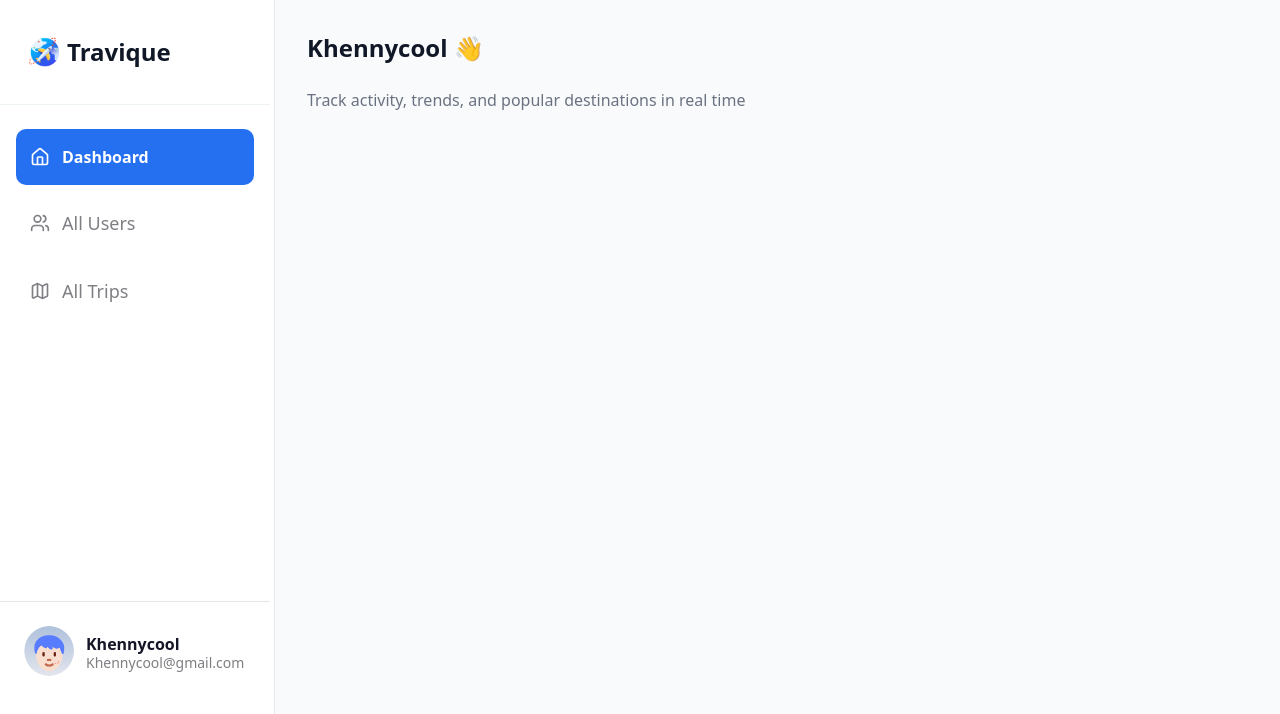
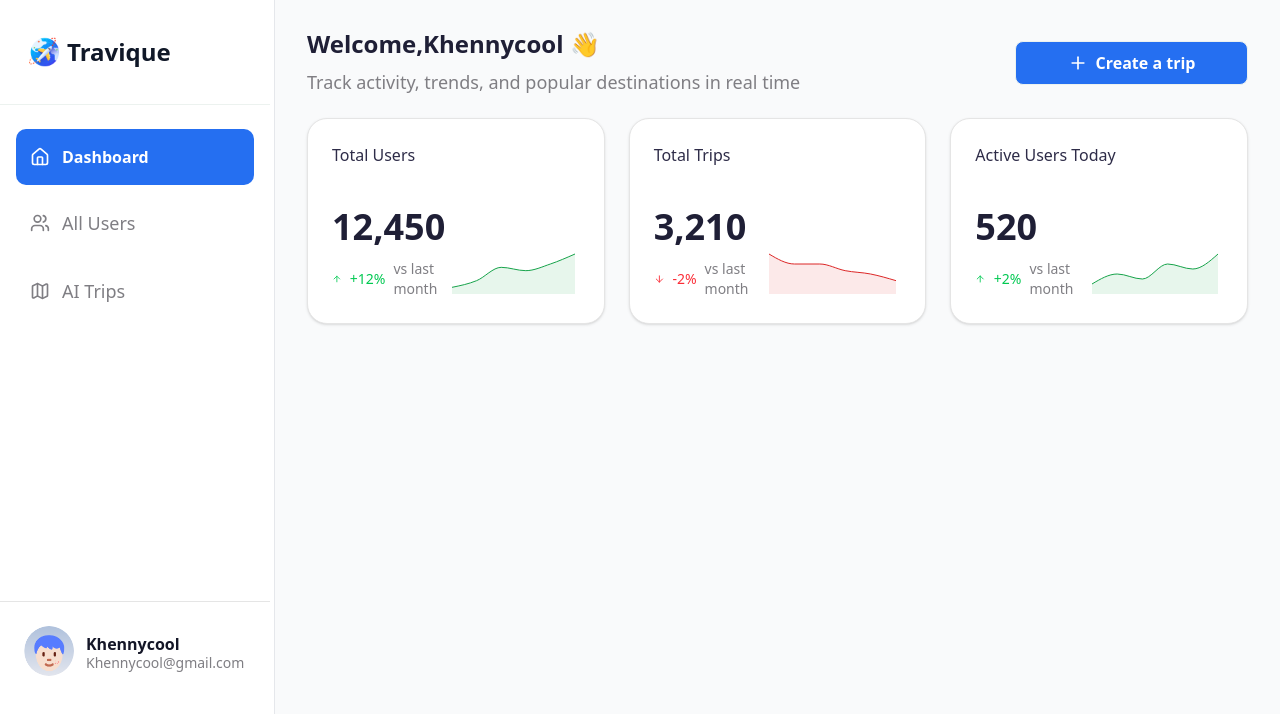
Before and after one commit to Kolawole-kehinde/Travique, a Next.js app: page /dashboard in a window 1280 px wide. Shown: the top 714 px of the page. Built offline with nearby package versions, Linux system fonts and the light colour scheme.

Commit message:
add: dashboard stats card

```diff
--- a/app/(dashboard)/dashboard/page.tsx
+++ b/app/(dashboard)/dashboard/page.tsx
@@ -1,8 +1,18 @@
-export default function DashboardPage({}) {
+import DashboardHeader from "@/features/dashboard/DashboardHeader";
+import DashbordComponents from "@/features/dashboard/DashbordComponents";
+
+export default function DashboardPage({ }) {
   return (
-    <div className="space-y-6">
-      <h1 className="text-2xl font-bold">Khennycool 👋</h1>
-      <p className="text-gray-500">Track activity, trends, and popular destinations in real time</p>
-    </div>
+     <main className="">
+         <DashboardHeader
+      title="Welcome,Khennycool 👋"
+      description="Track activity, trends, and popular destinations in real time"
+      showButton
+      buttonLabel="Create a trip"
+      // onButtonClick={() => console.log("Create trip clicked")}
+    />
+    <DashbordComponents/>
+     </main>
+
   );
 }
--- a/app/(dashboard)/dashboard/trips/page.tsx
+++ b/app/(dashboard)/dashboard/trips/page.tsx
@@ -1,10 +1,15 @@
+import DashboardHeader from '@/features/dashboard/DashboardHeader'
 import React from 'react'
 
 const page = () => {
   return (
-    <div>
-      <h1>All Trips</h1>
-    </div>
+    <DashboardHeader
+      title="Add new Trips"
+      description="View and generate AI travel plans"
+      showButton
+      buttonLabel="Create a trip"
+
+    />
   )
 }
 
--- a/app/(dashboard)/dashboard/users/page.tsx
+++ b/app/(dashboard)/dashboard/users/page.tsx
@@ -1,10 +1,15 @@
+import DashboardHeader from '@/features/dashboard/DashboardHeader'
 import React from 'react'
 
 const page = () => {
   return (
-    <div>
-      <h1> All Users</h1>
-    </div>
+    <DashboardHeader
+      title="Manage Users"
+      description="Filter, sort, and access detailed user profiles"
+      showButton
+      buttonLabel="Add new user"
+
+    />
   )
 }
 
--- a/app/layout.tsx
+++ b/app/layout.tsx
@@ -15,7 +15,7 @@ const jakarta = Plus_Jakarta_Sans({
 });
 
 export const metadata: Metadata = {
-  title: "Create Next App",
+  title: "Travique",
   description: "Generated by create next app",
 };
 
--- a/features/dashboard/DashboardHeader.tsx
+++ b/features/dashboard/DashboardHeader.tsx
@@ -3,6 +3,7 @@
 import { Button } from "@/components/ui/button";
 import clsx from "clsx";
 import { Plus } from "lucide-react";
+import { useRouter } from "next/navigation";
 import React from "react";
 
 interface DashboardHeaderProps {
@@ -24,6 +25,8 @@ const DashboardHeader: React.FC<DashboardHeaderProps> = ({
   icon = <Plus className="size-5" />,
   className,
 }) => {
+  const router = useRouter();
+
   return (
     <div
       className={clsx(
@@ -32,19 +35,19 @@ const DashboardHeader: React.FC<DashboardHeaderProps> = ({
       )}
     >
       {/* Left side */}
-      <div>
-        <h1 className="text-xl font-semibold text-gray-900 flex items-center gap-1">
+      <div className="space-y-3.5">
+        <h1 className="text-2xl leading-[100%] font-semibold text-[#1F1F36] flex items-center gap-1">
           {title}
         </h1>
         {description && (
-          <p className="text-sm text-gray-500 mt-1">{description}</p>
+          <p className="text-lg leading-6 text-[#7F7E83]">{description}</p>
         )}
       </div>
 
       {/* Right side button */}
       {showButton && (
         <Button
-          onClick={onButtonClick}
+          onClick={onButtonClick ?? (() => router.push("/dashboard/trips"))}
           className="bg-primary hover:bg-blue-700 text-white rounded-[8px] border border-[#ECF2EF] w-[233px] h-11 py-3 px-2.5 flex items-center justify-center gap-2 text-base font-semibold leading-5"
         >
           {icon}
--- /dev/null
+++ b/features/dashboard/DashboardStats.tsx
@@ -0,0 +1,124 @@
+"use client";
+
+import { Card, CardContent, CardHeader, CardTitle } from "@/components/ui/card";
+import { ArrowDown, ArrowUp } from "lucide-react";
+import { AreaChart, Area, ResponsiveContainer } from "recharts";
+
+const userData = [
+  { value: 1000 },
+  { value: 2000 },
+  { value: 4000 },
+  { value: 3500 },
+  { value: 4500 },
+  { value: 6000 },
+];
+
+const tripData = [
+  { value: 6000 },
+  { value: 4500 },
+  { value: 4500 },
+  { value: 3500 },
+  { value: 3000 },
+  { value: 2000 },
+];
+
+const activeData = [
+  { value: 100 },
+  { value: 200 },
+  { value: 150 },
+  { value: 300 },
+  { value: 250 },
+  { value: 400 },
+];
+
+const DashboardStats = () => {
+  const stats = [
+    {
+      title: "Total Users",
+      value: "12,450",
+      percent: "+12%",
+      trend: "up",
+      color: "#16a34a",
+      data: userData,
+    },
+    {
+      title: "Total Trips",
+      value: "3,210",
+      percent: "-2%",
+      trend: "down",
+      color: "#dc2626",
+      data: tripData,
+    },
+    {
+      title: "Active Users Today",
+      value: "520",
+      percent: "+2%",
+      trend: "up",
+      color: "#16a34a",
+      data: activeData,
+    },
+  ];
+
+  return (
+    <section className="grid grid-cols-1 md:grid-cols-2 lg:grid-cols-3 gap-6">
+      {stats.map((item) => (
+        <Card
+          key={item.title}
+          className="w-full shadow-sm flex flex-col rounded-[20px]"
+        >
+          <CardHeader className="pb-2">
+            <CardTitle className="font-medium text-base leading-6 text-[#2E2C48]">
+              {item.title}
+            </CardTitle>
+          </CardHeader>
+
+          <CardContent>
+            {/* Align bottom */}
+            <div className="flex justify-between items-end">
+              {/* Left Section */}
+              <div className="flex flex-col gap-3">
+                <div className="font-semibold text-4xl text-[#1F1F36]">
+                  {item.value}
+                </div>
+                <div className="flex items-center gap-2 text-sm">
+                  {item.trend === "up" ? (
+                    <ArrowUp className="h-4 w-4 text-green-500" />
+                  ) : (
+                    <ArrowDown className="h-4 w-4 text-red-500" />
+                  )}
+                  <span
+                    className={
+                      item.trend === "up"
+                        ? "text-green-500 font-medium"
+                        : "text-red-500 font-medium"
+                    }
+                  >
+                    {item.percent}
+                  </span>
+                  <span className="text-sm text-[#7F7E83] font-medium leading-5">vs last month</span>
+                </div>
+              </div>
+
+              {/* Right Section (Chart) */}
+              <div className="w-[180px] h-[50px]">
+                <ResponsiveContainer width="100%" height="100%">
+                  <AreaChart data={item.data}>
+                    <Area
+                      type="monotone"
+                      dataKey="value"
+                      stroke={item.color}
+                      fill={item.color}
+                      fillOpacity={0.1}
+                    />
+                  </AreaChart>
+                </ResponsiveContainer>
+              </div>
+            </div>
+          </CardContent>
+        </Card>
+      ))}
+    </section>
+  );
+};
+
+export default DashboardStats;
--- /dev/null
+++ b/features/dashboard/DashbordComponents.tsx
@@ -0,0 +1,12 @@
+import React from 'react'
+import DashboardStats from './DashboardStats'
+
+const DashbordComponents = () => {
+  return (
+    <main>
+       <DashboardStats/>
+    </main>
+  )
+}
+
+export default DashbordComponents
--- a/features/dashboard/Sidebar.tsx
+++ b/features/dashboard/Sidebar.tsx
@@ -8,7 +8,7 @@ import React from 'react'
 const links = [
   { name: "Dashboard", icon: Home, href: "/dashboard" },
   { name: "All Users", icon: Users, href: "/dashboard/users" },
-  { name: "All Trips", icon: Map, href: "/dashboard/trips" },
+  { name: "AI Trips", icon: Map, href: "/dashboard/trips" },
 ];
 
 const Sidebar = () => {
--- a/package.json
+++ b/package.json
@@ -16,6 +16,7 @@
     "next": "15.5.6",
     "react": "19.1.0",
     "react-dom": "19.1.0",
+    "recharts": "^3.3.0",
     "tailwind-merge": "^3.3.1"
   },
   "devDependencies": {
```
Also changed, not shown: 1 other file (tests, documents, lock files or other folders).
